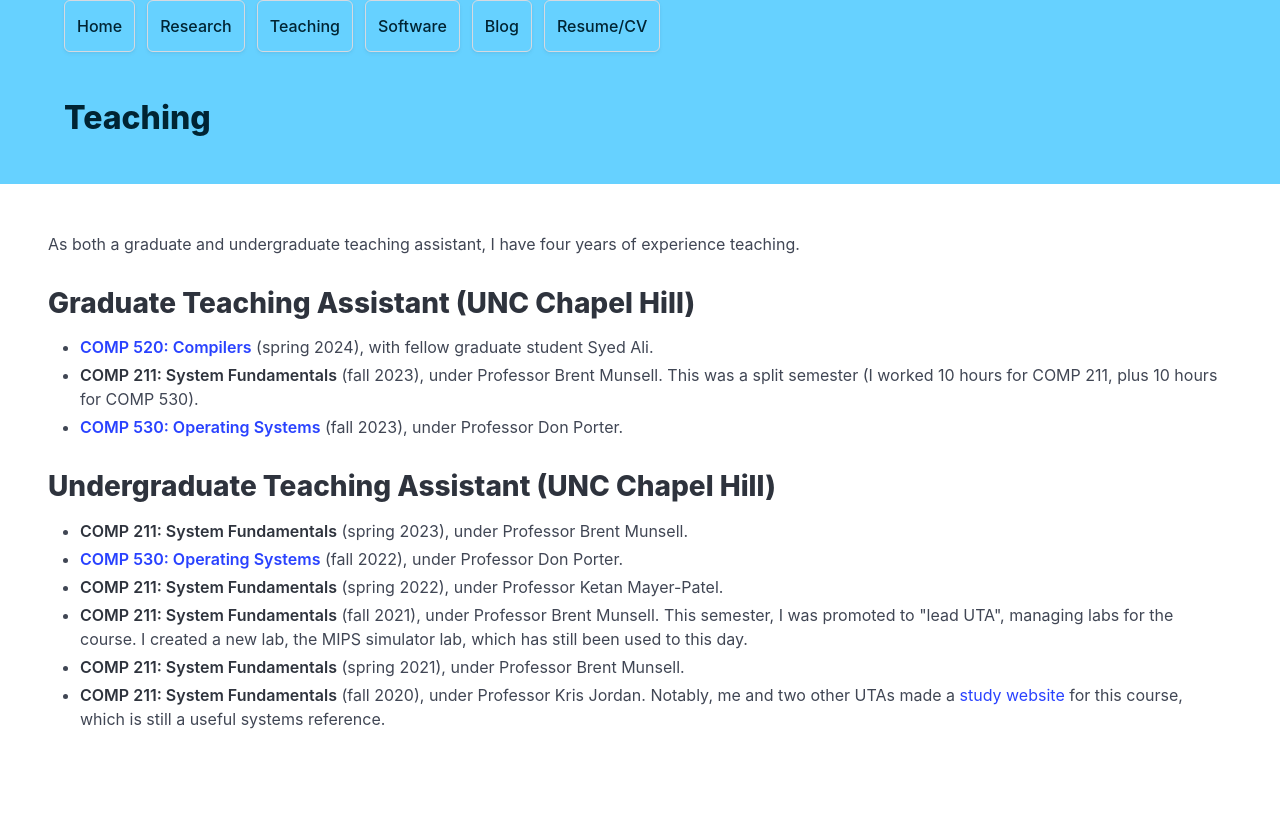
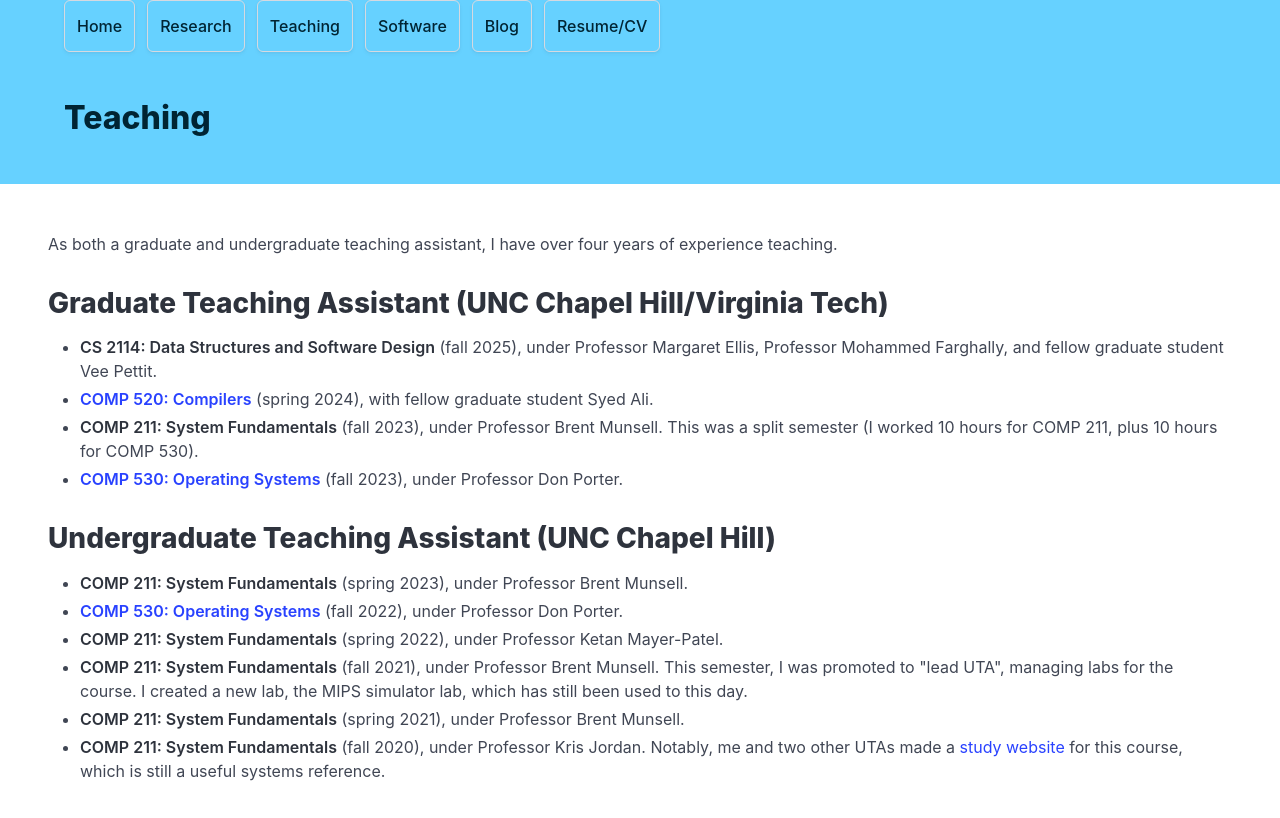
Before and after one commit to eric-unc/eric-unc.github.io, a Nuxt app: page /teaching in a window 1280 px wide. Shown: the top 818 px of the page. Built offline with nearby package versions, Linux system fonts and the light colour scheme.

Commit message:
lil updates

```diff
--- a/pages/research.vue
+++ b/pages/research.vue
@@ -17,7 +17,7 @@
         <ul>
           <li>Adaptive and Efficient Dynamic Memory Management for Hardware Enclaves
           <br>
-          Vijay Dhanraj, Harpreet Singh Chawla, Tao Zhang, Daniel Manila, <strong>Eric Thomas Schneider</strong>, Erica Fu, Mona Vij, Chia-Che Tsai, Donald E. Porter
+          Vijay Dhanraj, Harpreet Singh Chawla, Daniel Manila, <strong>Eric Thomas Schneider</strong>, Erica Fu, Mona Vij, Chia-Che Tsai, Donald E. Porter
           <br>
           ACM International Systems and Storage Conference (SYSTOR), 2025. To appear. <a href="https://arxiv.org/pdf/2504.16251">Pre-published on arXiv</a>.</li>
 
--- a/pages/teaching.vue
+++ b/pages/teaching.vue
@@ -12,9 +12,10 @@
     </section>
     <section class="section">
       <div class="content">
-        <p>As both a graduate and undergraduate teaching assistant, I have four years of experience teaching.</p>
-        <h2>Graduate Teaching Assistant (UNC Chapel Hill)</h2>
+        <p>As both a graduate and undergraduate teaching assistant, I have over four years of experience teaching.</p>
+        <h2>Graduate Teaching Assistant (UNC Chapel Hill/Virginia Tech)</h2>
         <ul>
+          <li><strong>CS 2114: Data Structures and Software Design</strong> (fall 2025), under Professor Margaret Ellis, Professor Mohammed Farghally, and fellow graduate student Vee Pettit.</li>
           <li><strong><a href="https://www.cs.unc.edu/~swali/comp520/">COMP 520: Compilers</a></strong> (spring 2024), with fellow graduate student Syed Ali.</li>
           <li><strong>COMP 211: System Fundamentals</strong> (fall 2023), under Professor Brent Munsell. This was a split semester (I worked 10 hours for COMP 211, plus 10 hours for COMP 530).</li>
           <li><strong><a href="https://www.cs.unc.edu/~porter/courses/comp530/f23/">COMP 530: Operating Systems</a></strong> (fall 2023), under Professor Don Porter.</li>
```
